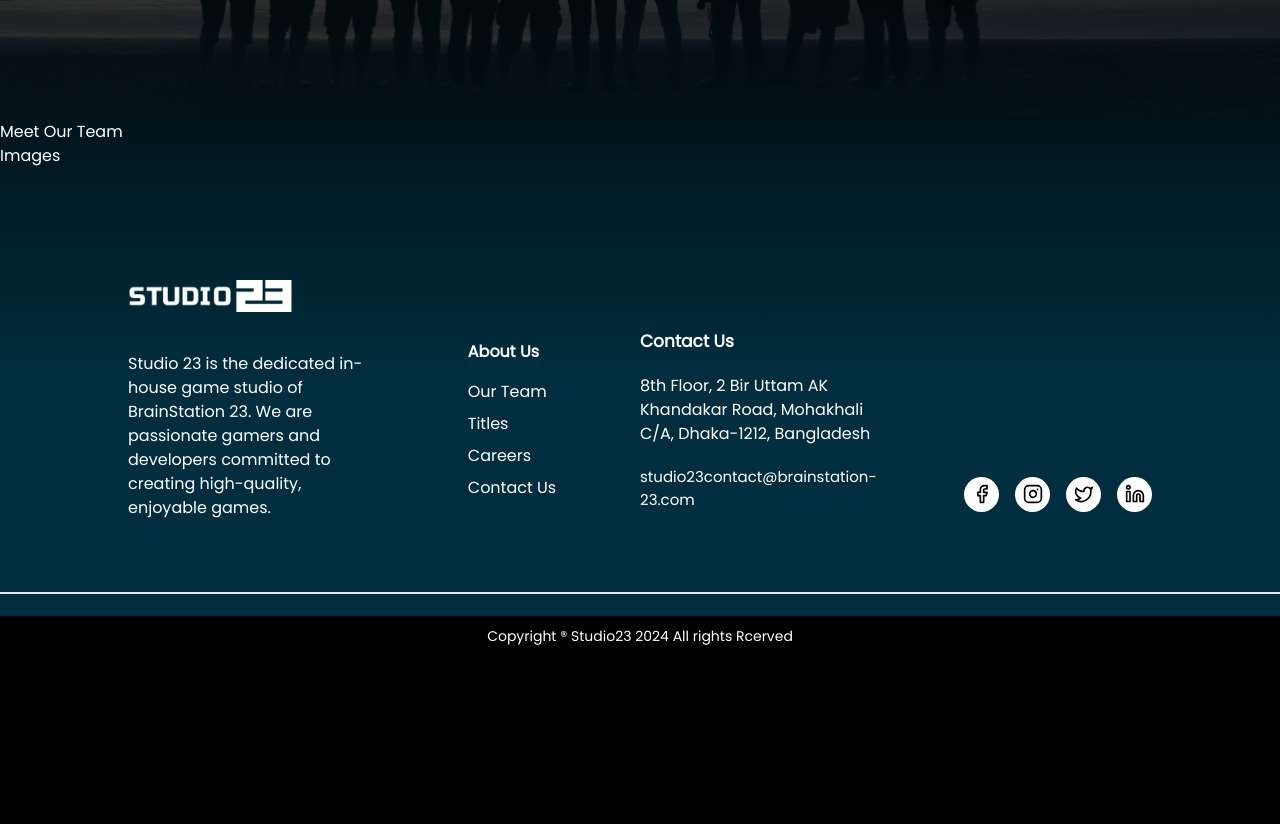
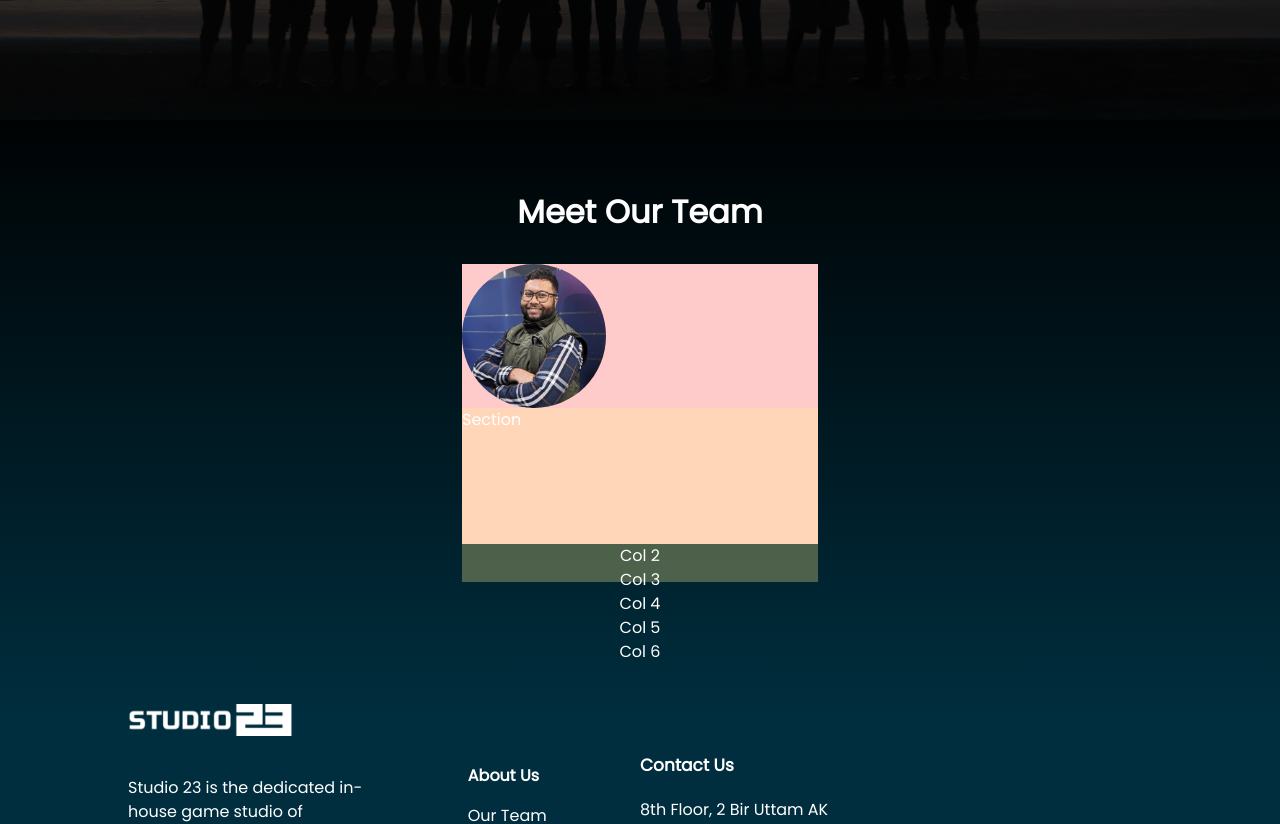
Before and after one commit to Studio-23-xyz/studio23-website, a Next.js app: page /our-team in a window 1280 px wide. Shown: the part 560-1384 px from the top of the page. Before the commit the page ends 1207 px from the top, so only its background shows below. Built offline with nearby package versions, Linux system fonts and the light colour scheme.

Commit message:
Fix: Home Page Button Design

```diff
--- a/src/app/components/homepage/HeroBannerSection.js
+++ b/src/app/components/homepage/HeroBannerSection.js
@@ -45,8 +45,8 @@ const HeroBannerSection = () => {
           {/* Store Button */}
           <div className="flex gap-3 md:gap-5">
             <button
-              className="text-start w-[70px] md:w-[120px] h-[25px] md:h-[50px] bg-studio_blue font-bold text-[8px] md:text-[16px] text-black
-                       flex items-center gap-2 rounded-3xl hover:bg-white hover:cursor-pointer justify-center"
+              className="text-start w-[70px] md:w-[120px] h-[25px] md:h-[50px] bg-white font-bold text-[8px] md:text-[16px] text-black
+                       flex items-center gap-2 rounded-3xl hover:bg-studio_blue hover:cursor-pointer justify-center"
               onClick={() => {
                 window.open(
                   "https://store.steampowered.com/app/1955750/SILENT_SCREAM/",
@@ -64,8 +64,8 @@ const HeroBannerSection = () => {
               />
             </button>
             <button
-              className="text-start w-[80px] md:w-[140px] h-[25px] md:h-[50px] bg-studio_blue font-bold text-[8px] md:text-[16px] text-black
-              flex justify-center items-center gap-2 rounded-3xl hover:bg-white hover:cursor-pointer"
+              className="text-start w-[80px] md:w-[140px] h-[25px] md:h-[50px] bg-white font-bold text-[8px] md:text-[16px] text-black
+              flex justify-center items-center gap-2 rounded-3xl hover:bg-studio_blue hover:cursor-pointer"
               onClick={() => {
                 window.open(
                   "ms-windows-store://pdp/?productid=9PDJZK7HLHSD",
--- a/src/app/components/homepage/TitleSection.js
+++ b/src/app/components/homepage/TitleSection.js
@@ -15,8 +15,8 @@ const TitleSection = () => {
         <div className="z-10">
           <Link href="/our-titles">
             <button
-              className="w-[80px] h-[25px] md:w-[160px] md:h-[50px] rounded-md md:rounded-lg bg-studio_blue text-[10px] md:text-[20px]
-             text-black font-extrabold hover:bg-white hover:text-studio_blue"
+              className="w-[80px] h-[25px] md:w-[160px] md:h-[50px] rounded-md md:rounded-lg bg-white text-[10px] md:text-[20px]
+             text-black font-extrabold hover:bg-studio_blue"
             >
               See All
             </button>
--- a/src/app/components/ourteampage/OurTeamMemberSection.js
+++ b/src/app/components/ourteampage/OurTeamMemberSection.js
@@ -1,12 +1,38 @@
-import React from "react";
+"use client";
+import Image from "next/image";
+import tanimImage from "../../../../public/assets/our-team-page/tanim.png";
 
 const OurTeamMemberSection = () => {
   return (
-    <div>
-      <div>
-        <h1>Meet Our Team</h1>
+    <div className="w-[90%] h-auto mx-auto mt-14">
+      <div className="w-full flex justify-center items-center">
+        <h1 className="text-[32px] md:text-[32px] font-black my-3">
+          Meet Our Team
+        </h1>
       </div>
-      <div>Images</div>
+
+      <div className="w-full flex flex-col justify-center items-center mt-4">
+        <div className="w-[356px] h-[280px] bg-red-200">
+          {/* Tanimul Haque Khan */}
+          <div className="">
+            <Image
+              src={tanimImage}
+              width={400}
+              height={400}
+              alt="Tanimul Haque Khan"
+              className="w-[144px] h-[144px] rounded-full"
+            />
+          </div>
+          <div className="w-[356px] h-[174px] bg-yellow-200 bg-opacity-30">
+            Section
+          </div>
+        </div>
+        <div>Col 2</div>
+        <div>Col 3</div>
+        <div>Col 4</div>
+        <div>Col 5</div>
+        <div>Col 6</div>
+      </div>
     </div>
   );
 };
```
Also changed, not shown: public/assets/our-team-page/tanim.png (added).
